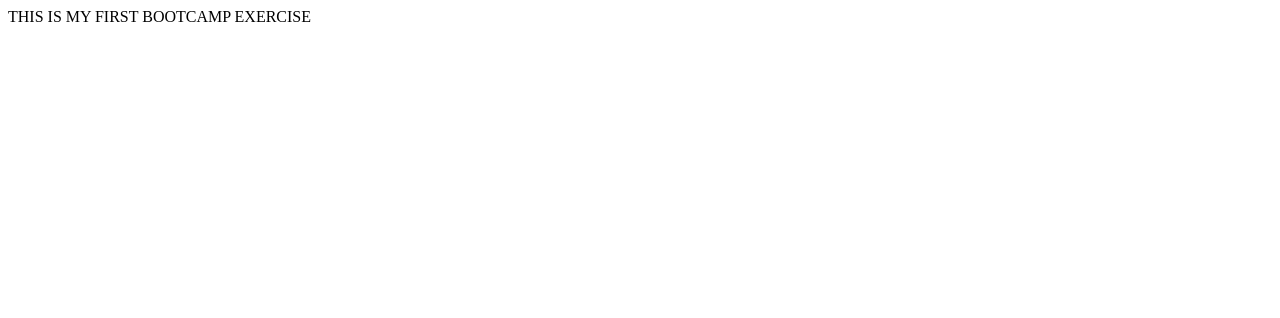
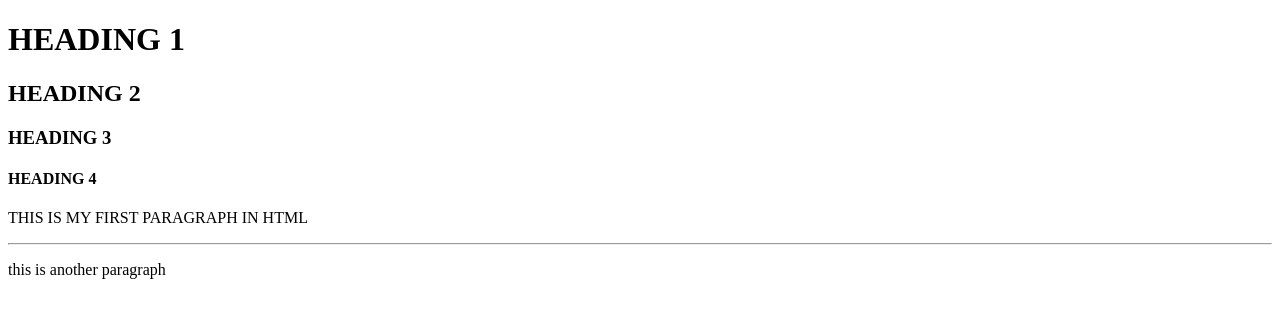
Before and after one commit to AliNasirDawood/PIAIC-BOOTCAMP2020, a plain HTML site: page index.html in a window 1280 px wide. Drawn offline with Linux system fonts and the light colour scheme.

Commit message:
Update index.html
Basic tags of HTML

```diff
--- a/index.html
+++ b/index.html
@@ -2,9 +2,20 @@
 <html lang="en">
 <head>
 
-    <title>WELCOME TO BOOTCAMP 2020</title>
+    <title>LAB 1 Introduction TO HTML</title>
 </head>
 <body>
-    <DIV>THIS IS MY FIRST BOOTCAMP EXERCISE</DIV>
+    <H1>HEADING 1</H1>
+    <H2>HEADING 2</H2>
+    <H3>HEADING 3</H3>
+    <H4>HEADING 4</H4>
+<p>THIS IS MY FIRST PARAGRAPH IN HTML</p>
+<hr>
+<p>this is another paragraph </p>
+
+
+
+
 </body>
+
 </html>
```
